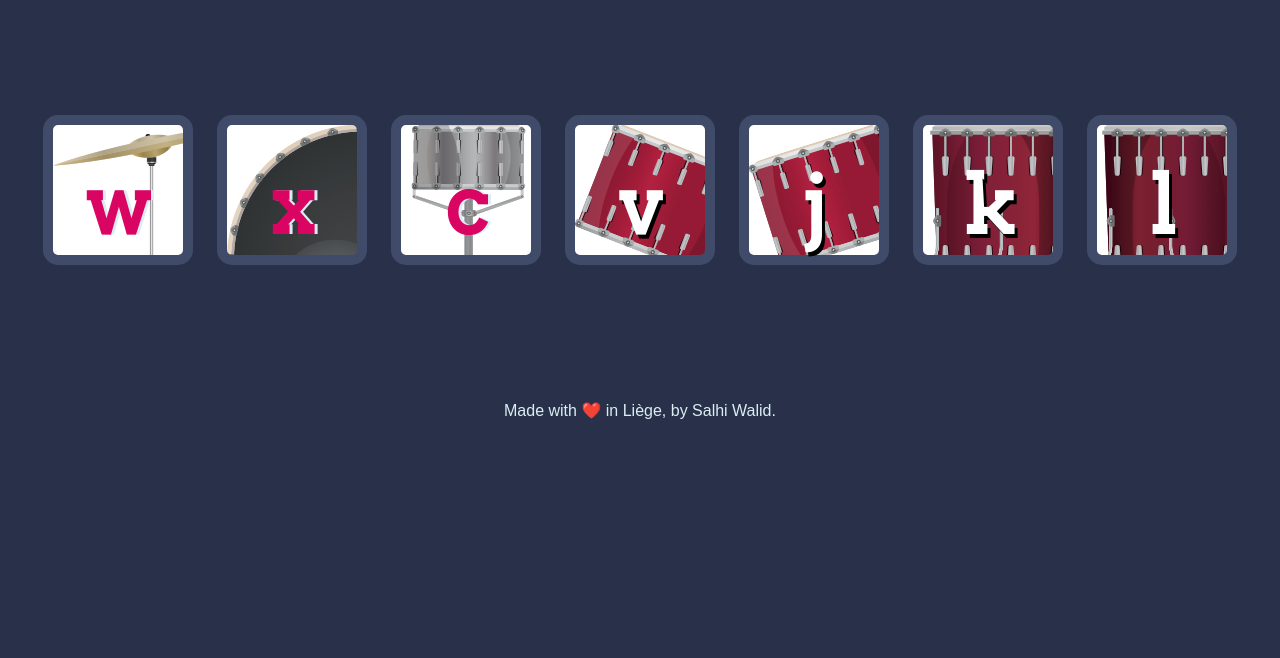
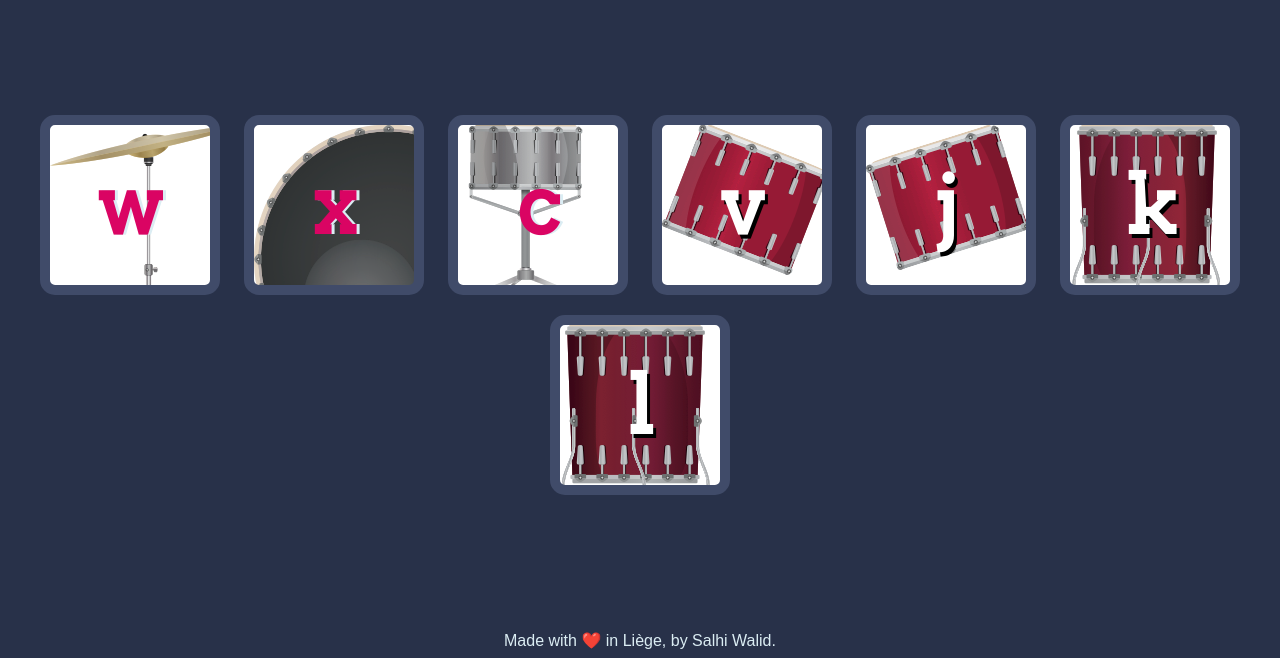
Before and after one commit to imwaa/drum-kit, a plain HTML site: page index.html in a window 1280 px wide. Shown: the part 174-832 px from the top of the page. Before the commit the page ends 800 px from the top, so only its background shows below. Drawn offline with Linux system fonts and the light colour scheme.

Commit message:
Add files via upload

```diff
--- a/styles.css
+++ b/styles.css
@@ -27,11 +27,12 @@ footer {
   text-shadow: 3px 0 #DBEDF3;
   border-radius: 15px;
   display: inline-block;
-  width: 150px;
-  height: 150px;
+  width: 180px;
+  height: 180px;
   text-align: center;
   margin: 10px;
   background-color: white;
+  background-repeat: no-repeat;
 }
 
 
```
